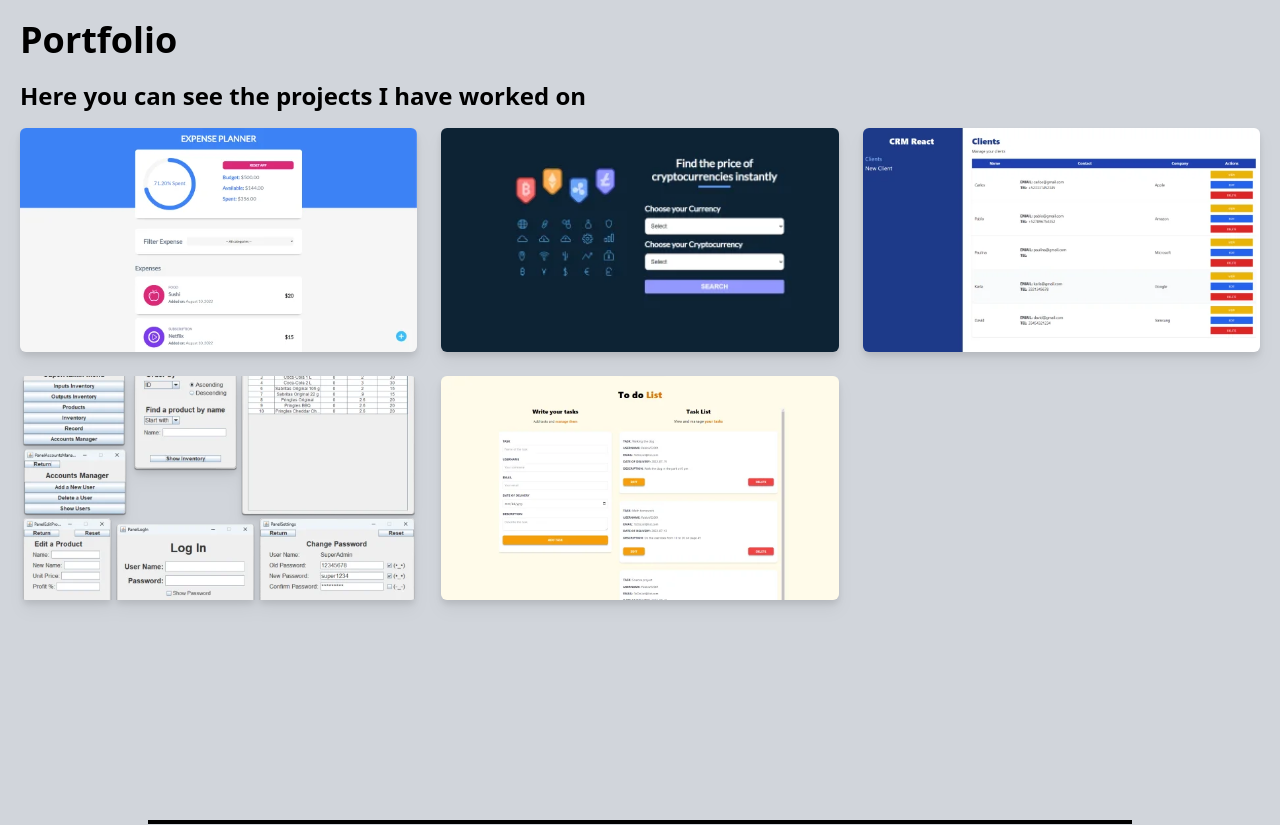
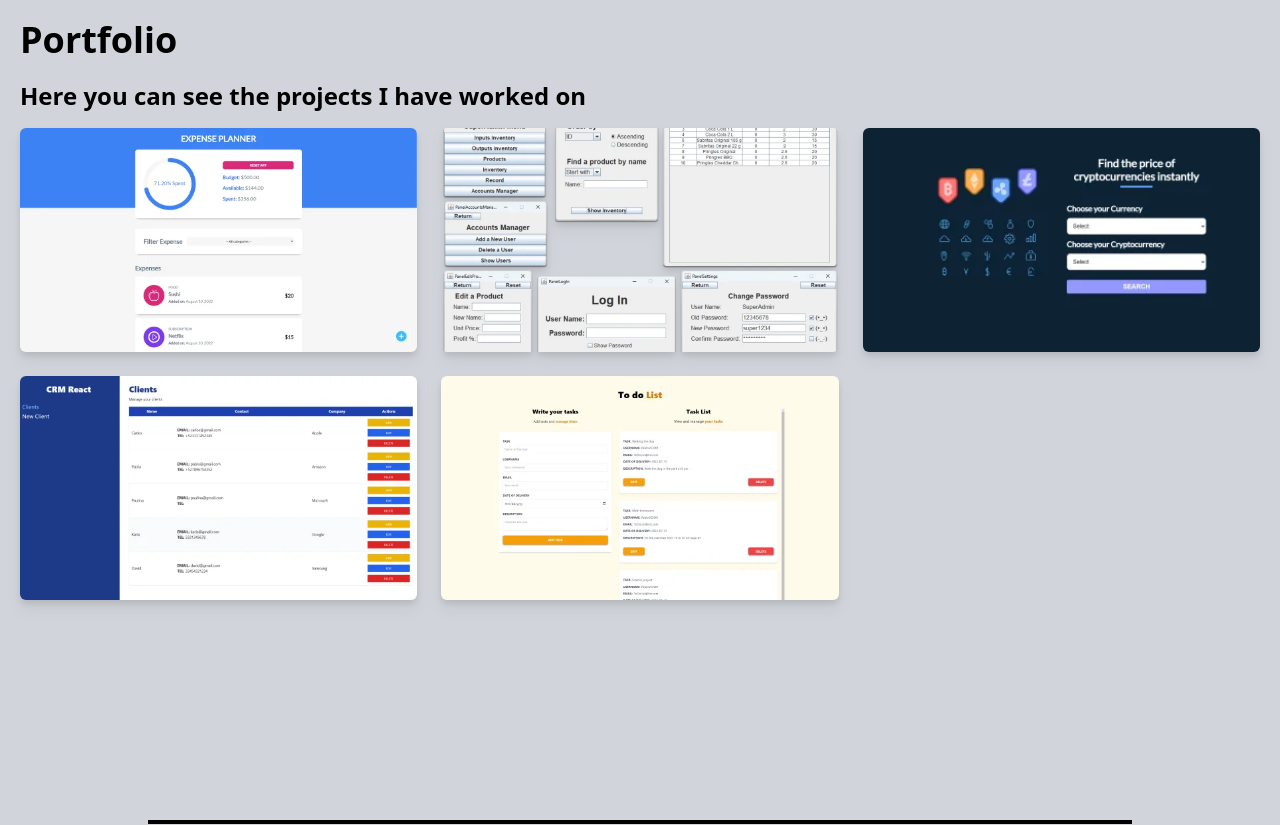
Before and after one commit to pablove2001/pablove2001.com, a React (Vite) app: page / in a window 1280 px wide. Shown: the part 1660-2485 px from the top of the page. Built offline with nearby package versions, Linux system fonts and the light colour scheme.

Commit message:
changed profile picture, resume and order of projects

```diff
--- a/src/components/About.jsx
+++ b/src/components/About.jsx
@@ -1,5 +1,6 @@
 import download from "../img/about/download.webp";
 import resume from "../assets/resume.pdf";
+
 
 const About = () => {
   return (
--- a/src/components/Home.jsx
+++ b/src/components/Home.jsx
@@ -1,5 +1,5 @@
 import bgHome from "../img/home/bg-home.webp";
-import profile from "../img/home/photo.webp";
+import profile from "../img/home/profile.webp";
 
 const Home = () => {
   return (
--- a/src/components/Portfolio.jsx
+++ b/src/components/Portfolio.jsx
@@ -67,6 +67,13 @@ const Portfolio = () => {
               github="https://github.com/pablove2001/Expense-Planner"
             />
             <Project
+              img={inventoryManagement}
+              name="Inventory Management"
+              tools="Java, Eclipse"
+              web=""
+              github="https://github.com/pablove2001/Inventory-Management"
+            />
+            <Project
               img={cryptocurrency}
               name="Cryptocurrency Price"
               tools="React, Styled Components, API Query, Own Hooks"
@@ -79,13 +86,6 @@ const Portfolio = () => {
               tools="React, Tailwind, React Router 6, JSON Server, Formik+Yup"
               web="https://pve-crm-react.netlify.app/"
               github="https://github.com/pablove2001/CRM-React"
-            />
-            <Project
-              img={inventoryManagement}
-              name="Inventory Management"
-              tools="Java, Eclipse"
-              web=""
-              github="https://github.com/pablove2001/Inventory-Management"
             />
             <Project
               img={toDoList}
```
Also changed, not shown: src/img/home/profile.webp (added), 1 other file (tests, documents, lock files or other folders).
